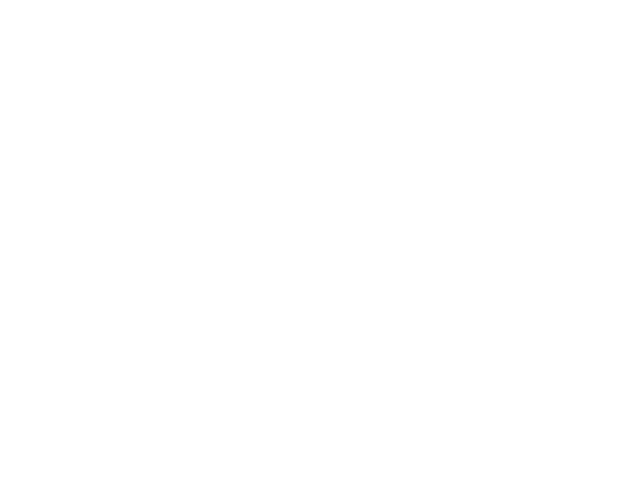
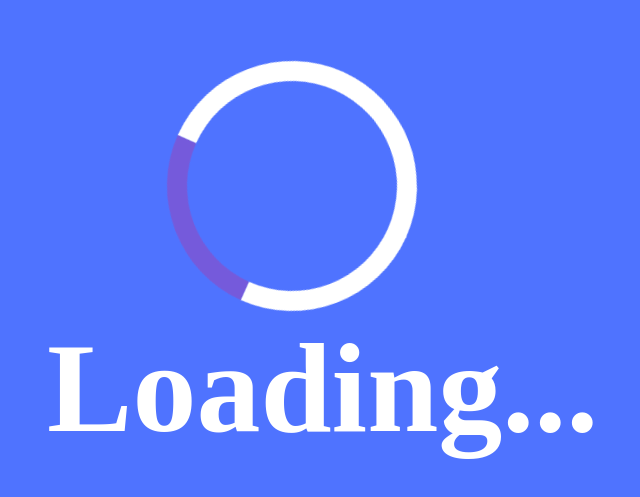
Before and after one commit to KOSA-MIDAS-WEB8/KOSA_MIDAS_FrontEnd_v1, a React (Create React App) app: page /load in a window 1280 px wide. Before the commit this address had no page. Shown: the part 197-694 px from the top of the page, without its empty margins (343-983 px from the left). Built offline with nearby package versions, Linux system fonts and the light colour scheme.

Commit message:
FIX :: 폴더명 수정

```diff
--- a/src/App.tsx
+++ b/src/App.tsx
@@ -1,12 +1,15 @@
 import { BrowserRouter, Route, Routes } from "react-router-dom";
 import Admin from "./users/admin";
-import Main from "./main";
+import Main from "./commons/main";
 import User from "./users/user";
 import { RecoilRoot } from "recoil";
 import { QueryClientProvider, QueryClient } from "@tanstack/react-query";
 import { ThemeProvider } from "styled-components";
 import { theme } from "./theme/theme";
 import Loading from "./status/loading";
+import Error from "./status/error";
+import { createGlobalStyle } from "styled-components";
+
 function App() {
   const queryClient = new QueryClient();
   return (
@@ -15,11 +18,13 @@ function App() {
         <ThemeProvider theme={theme}>
           <RecoilRoot>
             <BrowserRouter>
+              <GlobalStyle />
               <Routes>
                 <Route path="/" element={<Main />} />
                 <Route path="/user" element={<User />} />
                 <Route path="/admin" element={<Admin />} />
-                <Route path="/loading" element={<Loading />} />
+                <Route path="/load" element={<Loading />} />
+                <Route path="/error" element={<Error />} />
               </Routes>
             </BrowserRouter>
           </RecoilRoot>
@@ -30,3 +35,16 @@ function App() {
 }
 
 export default App;
+const GlobalStyle = createGlobalStyle`
+body, html {
+  background-color: #4F73FF;
+  -webkit-user-select:none;
+  -moz-user-select:none;
+  -ms-user-select:none;
+  user-select:none
+}
+* {
+  outline: none;
+  box-sizing: border-box;
+}
+`;
--- a/src/status/error/index.tsx
+++ b/src/status/error/index.tsx
@@ -1,8 +1,16 @@
+import styled from "styled-components";
+import { BiError } from "react-icons/bi";
 const Error: React.FC = () => {
   return (
     <>
-      <div>loading 중입니다.</div>
+      <div>Error</div>
+      <Triangle />
     </>
   );
 };
 export default Error;
+const Triangle = styled(BiError)`
+  width: 250px;
+  height: 250px;
+  color: ${(props) => props.theme.colors.error};
+`;
--- a/src/status/loading/index.tsx
+++ b/src/status/loading/index.tsx
@@ -2,7 +2,10 @@ import styled, { keyframes } from "styled-components";
 const Loading: React.FC = () => {
   return (
     <>
-      <Spinner />
+      <Box>
+        <Spinner />
+        <Font>Loading...</Font>
+      </Box>
     </>
   );
 };
@@ -17,14 +20,30 @@ const turn = keyframes`
 `;
 const Spinner = styled.div`
   position: relative;
-  left: 200px;
-  top: 200px;
-  width: 300px;
-  height: 300px;
+  left: 120px;
+  width: 250px;
+  height: 250px;
   border: 20px solid ${(props) => props.theme.colors.white};
   border-bottom-color: ${(props) => props.theme.colors.purple};
   border-radius: 50%;
   display: inline-block;
   box-sizing: border-box;
-  animation: ${turn} 1s linear infinite;
+  animation: ${turn} 2.5s linear infinite;
 `;
+const Box = styled.div`
+  position: relative;
+  top: 250px;
+  width: 500px;
+  height: 505px;
+  left: 0;
+  right: 0;
+  margin: 0 auto;
+`;
+const Font = styled.div`
+  width: 480px;
+  height: 130px;
+  font-size: 128px;
+  font: ${(props) => props.theme.font.en};
+  color: ${(props) => props.theme.colors.white};
+  font-weight: 700;
+`;
--- a/src/theme/theme.ts
+++ b/src/theme/theme.ts
@@ -1,11 +1,12 @@
 export const theme = {
   font: { en: "Noto Sans", kr: "Noto Sans KR" },
-  colos: {
+  colors: {
     purple: "#755ADB",
     blue: "#2F55DD",
     skyBlue: "#6C86E7",
     white: "#FFFFFF",
     gray: "#D9D9D9",
     black: "#000000",
+    error: "#C73E1D",
   },
 };
```
Also changed, not shown: src/commons/main/index.tsx (renamed from src/main/index.tsx), 1 other file (tests, documents, lock files or other folders).
